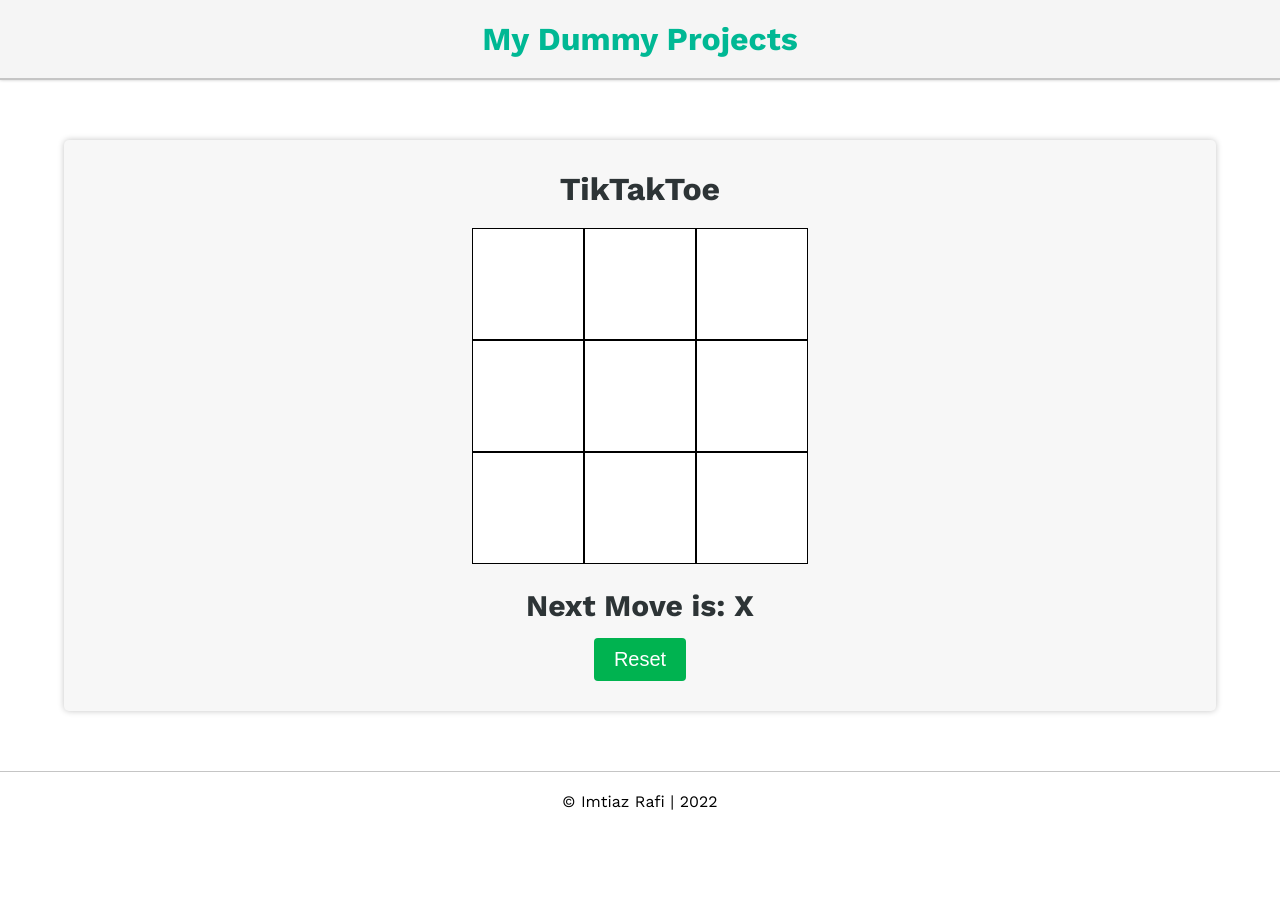
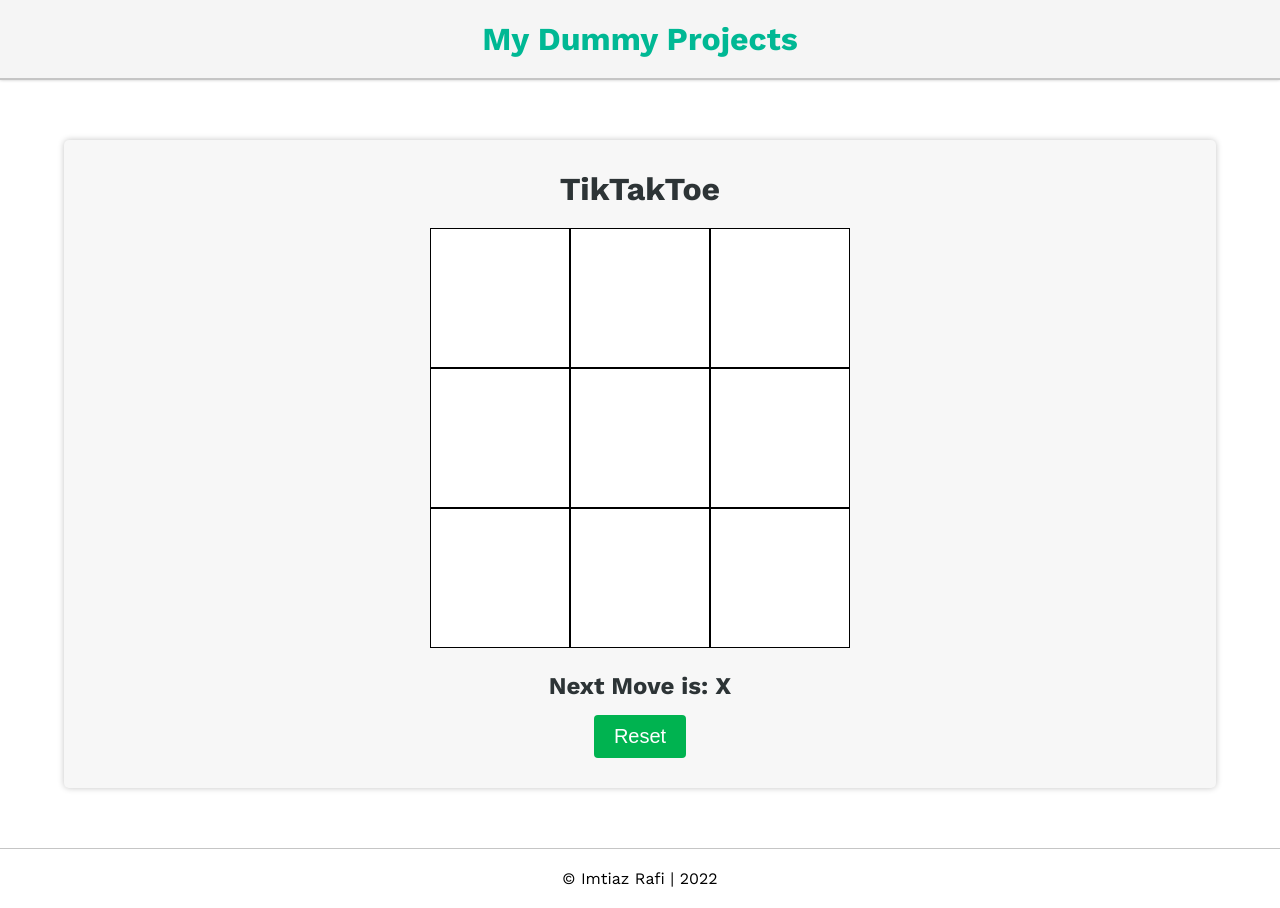
Before and after one commit to Imtiaz-Rafi/Dummy-Projects, a React (Create React App) app: page /tiktaktoe in a window 1280 px wide. Before the commit the page ends 831 px from the top, so only its background shows below. Built offline with nearby package versions, Linux system fonts and the light colour scheme.

Commit message:
css work done.. error resolved

```diff
--- a/src/components/calculator/calc.module.css
+++ b/src/components/calculator/calc.module.css
@@ -21,7 +21,7 @@
 .calc_input {
     background: rgb(219, 246, 255);
     display: inline-block;
-    width: 320px;
+    /* width: 320px; */
     border-radius: 6px;
 }
 .btn {
@@ -47,3 +47,14 @@
 .icons {
     font-size: 18px;
 }
+@media only screen and (max-width: 450px) {
+    .calc_body {
+        max-width: 260px;
+    }
+    .btn {
+        width: 10vw;
+        height: 10vw;
+        margin: 10px 12px;
+        font-size: 4vh;
+    }
+}
--- a/src/components/css/style.css
+++ b/src/components/css/style.css
@@ -18,6 +18,8 @@ a {
 }
 .body-element {
     margin: 0px 0px 20px 0px;
+    display: flex;
+    justify-content: center;
 }
 .navbar {
     text-align: center;
@@ -42,14 +44,22 @@ a {
 .card {
 }
 .card-body {
-    border: 1px solid #c5c5c5;
+    /* border: 1px solid #c5c5c5; */
     border-radius: 4px;
     text-align: center;
     display: inline-block;
     width: 200px;
     padding: 20px 10px;
     margin: 20px 20px;
-    box-shadow: 0px 3px 5px 0px #c5c5c5;
+    box-shadow: 0px 0px 5px 0px #c5c5c5;
+}
+.card-body:hover {
+    transition: all 0.2s ease-out;
+    transform: scale(1.05);
+    box-shadow: 0px 4px 8px rgba(38, 38, 38, 0.2);
+    background: rgba(220, 252, 255, 0.2);
+    /* top: -4px; */
+    border: 1px solid #cccccc;
 }
 .card-body h2 {
     margin-top: 15px;
--- a/src/components/tiktaktoe/tiktaktoe.module.css
+++ b/src/components/tiktaktoe/tiktaktoe.module.css
@@ -2,13 +2,13 @@
     border: none;
     background: white;
     color: black;
-    width: 100px;
-    height: 100px;
+    width: 10vw;
+    height: 10vw;
     cursor: pointer;
     border: 1px solid black;
     border-collapse: collapse;
     overflow: hidden;
-    font-size: 65px;
+    font-size: 9vw;
     align-items: center;
     padding: 5px;
 }
@@ -56,6 +56,6 @@
     align-items: center;
 }
 .winning_status {
-    font-size: 30px;
+    font-size: 24px;
     font-weight: 700;
 }
--- a/src/components/timer/timer.css
+++ b/src/components/timer/timer.css
@@ -11,7 +11,7 @@
     border-radius: 8px;
     box-shadow: 0px 0px 5px 0px rgb(166, 202, 255);
     padding: 20px;
-    width: 500px;
+    /* width: 500px; */
     margin: 20px auto;
     background: #deeeff;
 }
```
